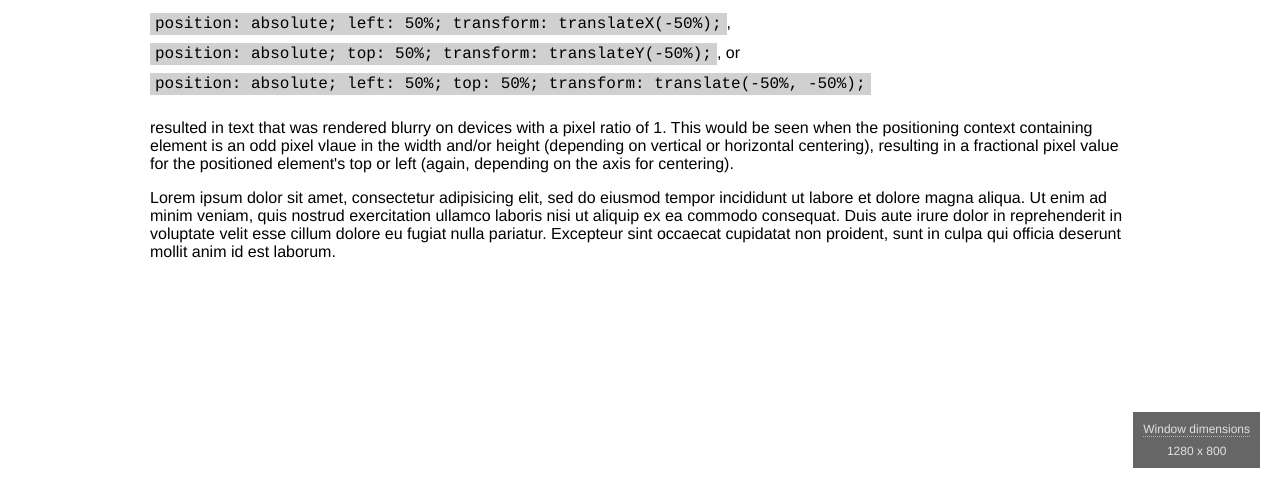
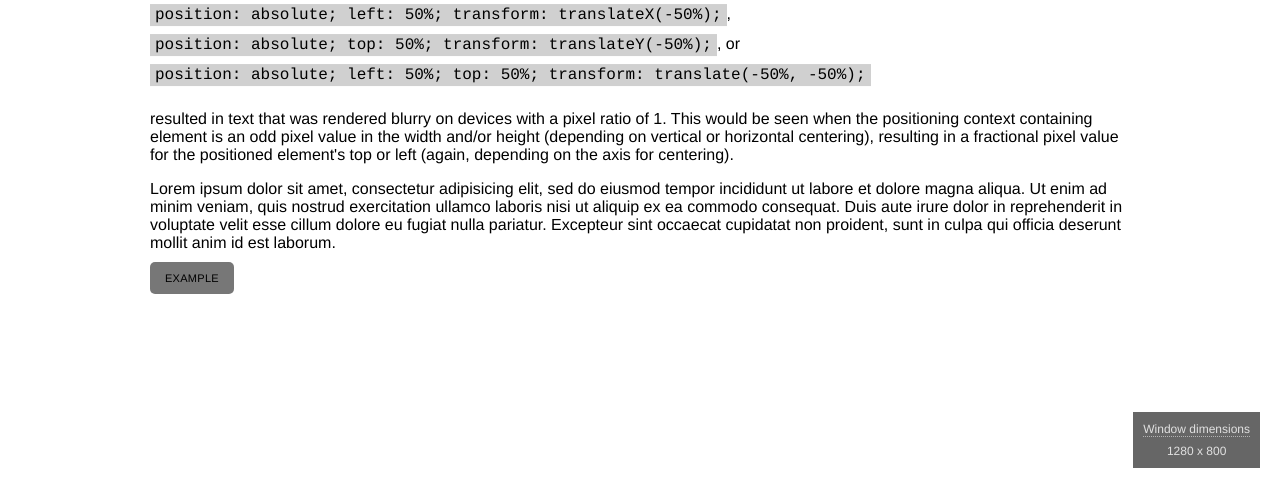
Before and after one commit to Danjohnsonnj/translate-blur, a plain HTML site: page index.html in a window 1280 px wide. Shown: the part 312-800 px from the top of the page. Drawn offline with Linux system fonts and the light colour scheme.

Commit message:
Added a 'button' to the example

```diff
--- a/index.html
+++ b/index.html
@@ -52,6 +52,16 @@
       max-width: 980px;
     }
 
+    .button {
+      border-radius: 5px;
+      padding: 10px 15px;
+      background-color: #777;
+      text-transform: uppercase;
+      line-height: 1em;
+      font-size: 11px;
+      letter-spacing: 0.025em;
+    }
+
     .align-center {
       position: absolute;
       left: 50%;
@@ -77,8 +87,10 @@
       <h1>This is some text</h1>
       <p>There has historically been an issue in which text vertically or center aligned via<p>
       <code>position: absolute; left: 50%; transform: translateX(-50%);</code>, <code>position: absolute; top: 50%; transform: translateY(-50%);</code>, or <code>position: absolute; left: 50%; top: 50%; transform: translate(-50%, -50%);</code>
-      <p>resulted in text that was rendered blurry on devices with a pixel ratio of 1. This would be seen when the positioning context containing element is an odd pixel vlaue in the width and/or height (depending on vertical or horizontal centering), resulting in a fractional pixel value for the positioned element's top or left (again, depending on the axis for centering).
+      <p>resulted in text that was rendered blurry on devices with a pixel ratio of 1. This would be seen when the positioning context containing element is an odd pixel value in the width and/or height (depending on vertical or horizontal centering), resulting in a fractional pixel value for the positioned element's top or left (again, depending on the axis for centering).
       <p>Lorem ipsum dolor sit amet, consectetur adipisicing elit, sed do eiusmod tempor incididunt ut labore et dolore magna aliqua. Ut enim ad minim veniam, quis nostrud exercitation ullamco laboris nisi ut aliquip ex ea commodo consequat. Duis aute irure dolor in reprehenderit in voluptate velit esse cillum dolore eu fugiat nulla pariatur. Excepteur sint occaecat cupidatat non proident, sunt in culpa qui officia deserunt mollit anim id est laborum.</p>
+
+      <span class="button">Example</span>
     </div>
 
     <div id="DebugPane" class="debug-pane"></div>
```
